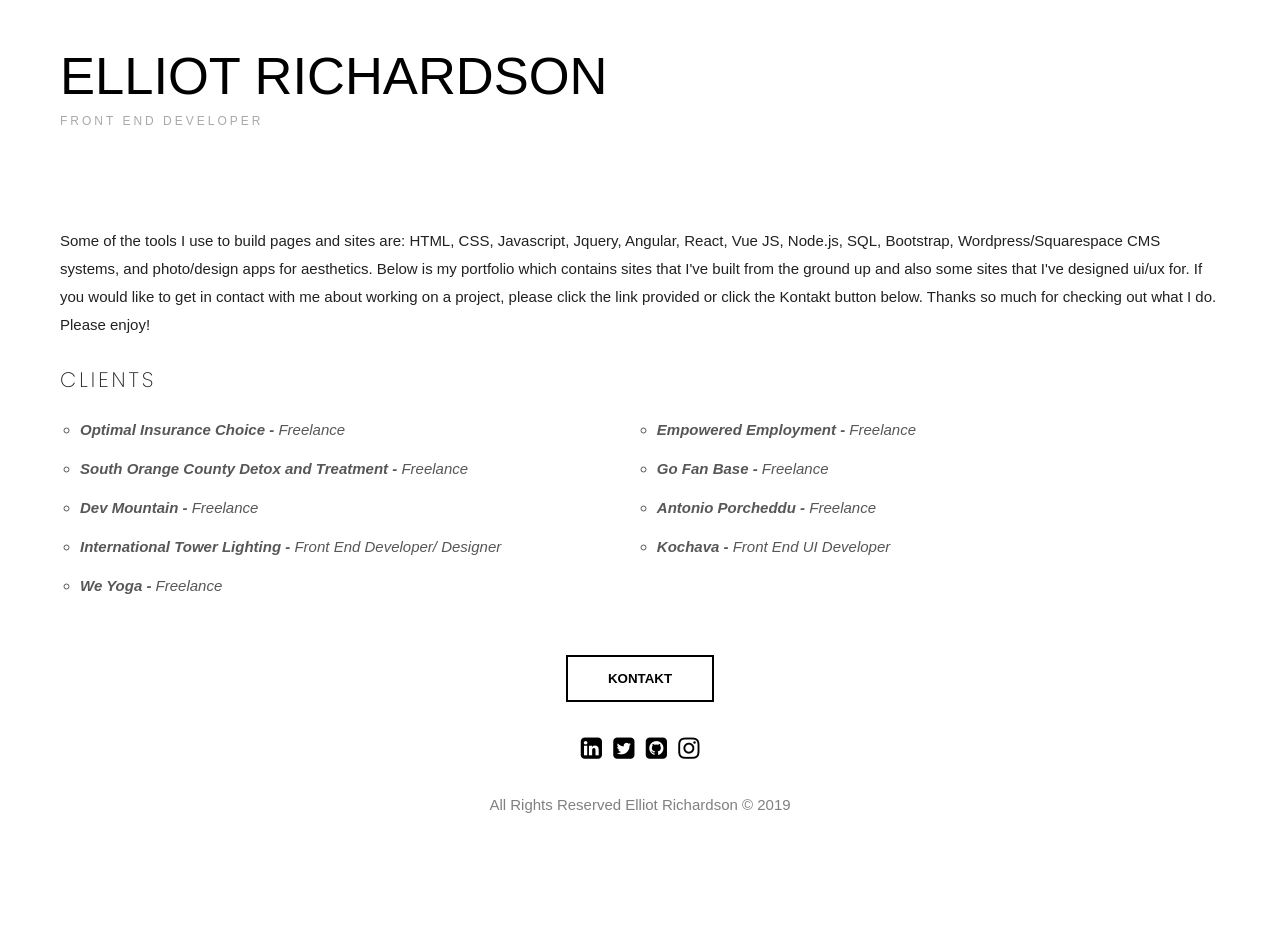
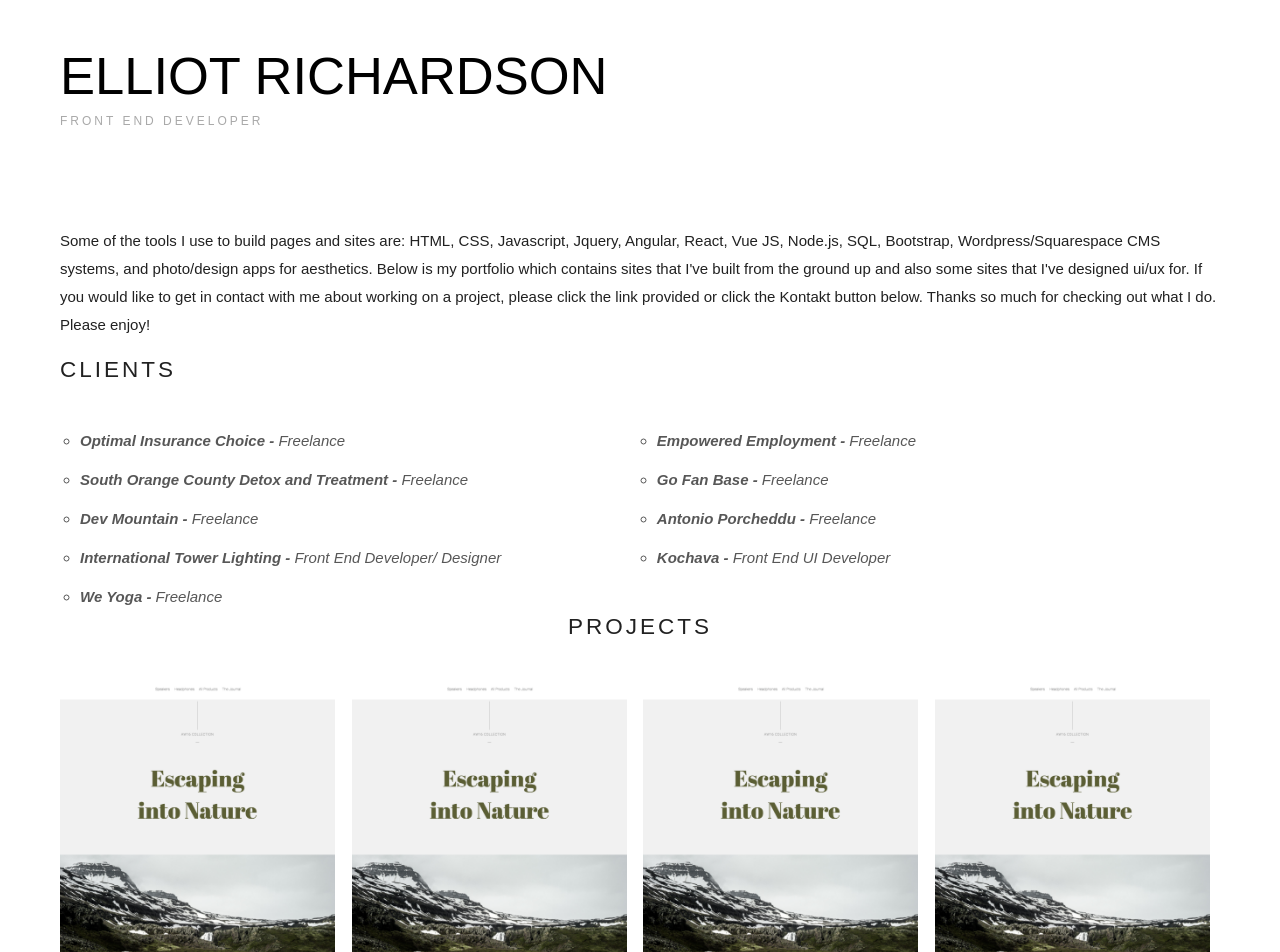
Before and after one commit to ear78/er-site-react, a React (Create React App) app: page /portfolio in a window 1280 px wide. Shown: the top 952 px of the page. Before the commit the page ends 909 px from the top, so only its background shows below. Built offline with nearby package versions, Linux system fonts and the light colour scheme.

Commit message:
saving current changes with portfolio images section [wip]

```diff
--- a/src/components/ParaText/ParaText.js
+++ b/src/components/ParaText/ParaText.js
@@ -5,6 +5,7 @@ import styles from './ParaText.module.css'
 function paraText(props) {
   let marginTop = props.marginTop ? styles.MarginTop : ''
   let align = props.align ? props.align.toLowerCase() : ''
+  let fullWidth = props.fullWidth ? styles.FullWidth : ''
 
   if(align === 'center') {
     align = styles.Center
@@ -14,12 +15,15 @@ function paraText(props) {
   }
 
   return (
-    <p className={`${styles.ParaText} ${align} ${marginTop}`}>{props.children}</p>
+    <p className={`${styles.ParaText} ${align} ${marginTop} ${fullWidth}`}>{props.children}</p>
   )
 }
 
 paraText.propTypes = {
-  children: PropTypes.string.isRequired
+  children: PropTypes.string.isRequired,
+  marginTop: PropTypes.bool,
+  align: PropTypes.bool,
+  fullWidth: PropTypes.bool
 }
 
 export default paraText
--- a/src/components/ParaText/ParaText.module.css
+++ b/src/components/ParaText/ParaText.module.css
@@ -17,3 +17,7 @@
 .MarginTop {
   margin-top: 20px;
 }
+
+.FullWidth {
+  max-width: none;
+}
--- /dev/null
+++ b/src/components/PortfolioImage/PortfolioImage.js
@@ -0,0 +1,12 @@
+import React from 'react'
+import styles from './PortfolioImage.module.css'
+
+function portfolioImage(props) {
+  return (
+    <div
+      style={{backgroundImage:`url(${props.bgImage})`}}
+      className={styles.PortfolioImage}></div>
+  )
+}
+
+export default portfolioImage
--- /dev/null
+++ b/src/components/PortfolioImage/PortfolioImage.module.css
@@ -0,0 +1,6 @@
+.PortfolioImage {
+  background-size: cover;
+  background-position: center;
+  height: 275px;
+  width: 275px;
+}
--- a/src/views/about/WorkHistory/WorkHistory.module.css
+++ b/src/views/about/WorkHistory/WorkHistory.module.css
@@ -1,10 +1,9 @@
 .WorkHistory {
-  /* margin-bottom: 100px; */
   border-bottom: 1px solid #dedede;
 }
 
 .History {
-  margin-bottom: 50px;
+  margin-bottom: 60px;
 }
 
 .WorkHistory .Company {
--- a/src/views/about/skills/Skills.js
+++ b/src/views/about/skills/Skills.js
@@ -19,7 +19,7 @@ const skills = (props) => {
   const col1 = ['HTML5', 'CSS', 'React', 'Javascript']
   const col2 = ['Node', 'Angular', 'Gulp', 'Wordpress']
   const col3 = ['Sass','Vue JS', 'SQL', 'Affinity Suite']
-  const col4 = ['Bootstrap', 'Git']
+  const col4 = ['Bootstrap', 'MongoDB', 'Git', 'Adobe Suite']
 
   let list1 = col1.map((skill, index) => {
     return <SkillList key={index} item={skill} />
--- a/src/views/portfolio/Portfolio.js
+++ b/src/views/portfolio/Portfolio.js
@@ -3,11 +3,14 @@ import React, { Component } from 'react'
 import styles from './Portfolio.module.css'
 import SectionTitle from '../../components/SectionTitle/SectionTitle'
 import H4Component from '../../components/h4component/H4Component'
+import ParaText from '../../components/ParaText/ParaText'
+import PortfolioImage from '../../components/PortfolioImage/PortfolioImage'
 import ClientList from './clientList/ClientList'
+
+import beoplay from '../../assets/img/beoplay1.png'
 
 class Portfolio extends Component {
   state = {
-      message: 'This is Portfolio',
       clients: [
         {client: 'Optimal Insurance Choice', position: 'Freelance'},
         {client: 'Empowered Employment', position: 'Freelance'},
@@ -18,19 +21,30 @@ class Portfolio extends Component {
         {client: 'International Tower Lighting', position: 'Front End Developer/ Designer'},
         {client: 'Kochava', position: 'Front End UI Developer'},
         {client: 'We Yoga', position: 'Freelance'},
-      ]
+      ],
+      portfolios: [beoplay, beoplay, beoplay, beoplay]
   }
 
   render() {
+    let portImage = this.state.portfolios.map(portfolio => {
+      return <PortfolioImage bgImage={portfolio}/>
+    })
       return (
           <div className={styles.Portfolio}>
               <SectionTitle marginBottom={20} textAlign="left" textTransform="uppercase" sectionTitle="Web Development Portfolio"/>
-              <p>
+              <ParaText fullWidth={true}>
                 Some of the tools I use to build pages and sites are: HTML, CSS, Javascript, Jquery, Angular, React, Vue JS, Node.js, SQL, Bootstrap, Wordpress/Squarespace CMS systems, and photo/design apps for aesthetics.  Below is my portfolio which contains sites that I've built from the ground up and also some sites that I've designed ui/ux for.  If you would like to get in contact with me about working on a project, please click the link provided or click the Kontakt button below. Thanks so much for checking out what I do. Please enjoy!
-              </p>
+              </ParaText>
 
-              <H4Component marginTop={30} marginBottom={20} text="Clients"/>
+              <SectionTitle textAlign={'left'}>Clients</SectionTitle>
               <ClientList clients={this.state.clients} />
+
+              <section>
+                <SectionTitle>Projects</SectionTitle>
+                <div className={styles.PortfolioImagesRow}>
+                  {portImage}
+                </div>
+              </section>
           </div>
       )
   }
--- a/src/views/portfolio/Portfolio.module.css
+++ b/src/views/portfolio/Portfolio.module.css
@@ -1,3 +1,10 @@
 .Portfolio {
 
 }
+
+.PortfolioImagesRow {
+  display: flex;
+  margin-right: 10px;
+  flex-wrap: wrap;
+  justify-content: space-between;
+}
```
Also changed, not shown: src/assets/img/beoplay1.png (added).
